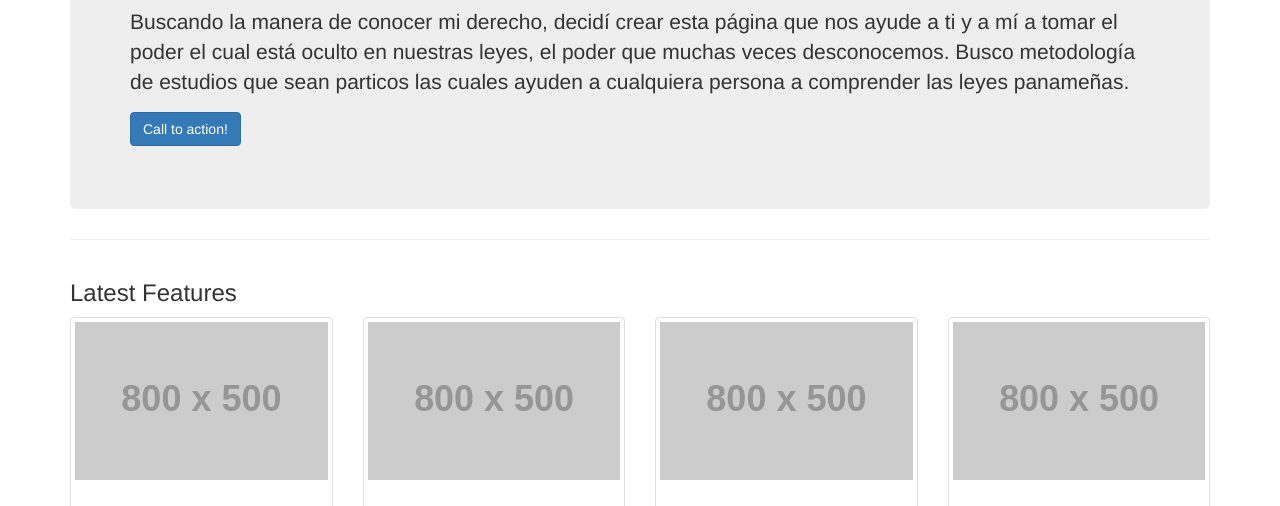
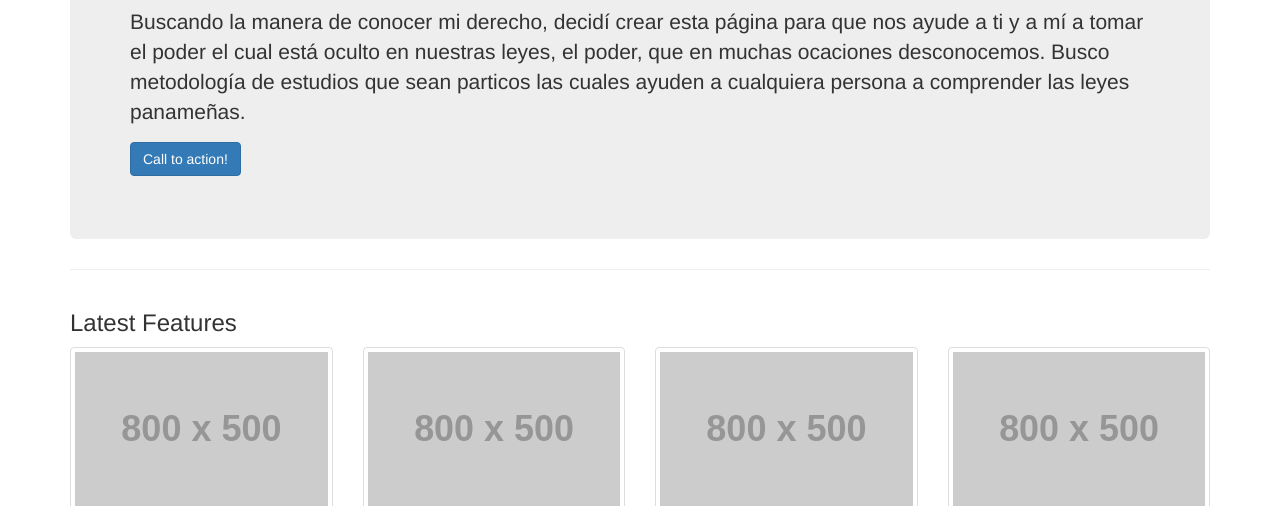
Before and after one commit to Guzm-poderpublico/poderpublicopty, a plain HTML site: page index.html in a window 1280 px wide. Shown: the part 260-766 px from the top of the page. Drawn offline with Linux system fonts and the light colour scheme; placeholder pictures from the web are drawn by us.

Commit message:
good
good

```diff
--- a/index.html
+++ b/index.html
@@ -66,7 +66,7 @@
         <!-- Jumbotron Header -->
         <header class="jumbotron hero-spacer">
             <h1> ¡BIEVENIDO!</h1>
-            <p>Buscando la manera de conocer mi derecho, decidí crear esta página que nos ayude a ti y a mí a tomar el poder el cual está oculto en nuestras leyes, el poder que muchas veces desconocemos. Busco metodología de estudios que sean particos las cuales ayuden a cualquiera persona a comprender las leyes panameñas.</p>
+            <p>Buscando la manera de conocer mi derecho, decidí crear esta página para que nos ayude a ti y a mí a tomar el poder el cual está oculto en nuestras leyes, el poder, que en muchas ocaciones desconocemos. Busco metodología de estudios que sean particos las cuales ayuden a cualquiera persona a comprender las leyes panameñas.</p>
             <p><a class="btn btn-primary btn-large">Call to action!</a>
             </p>
         </header>
```
